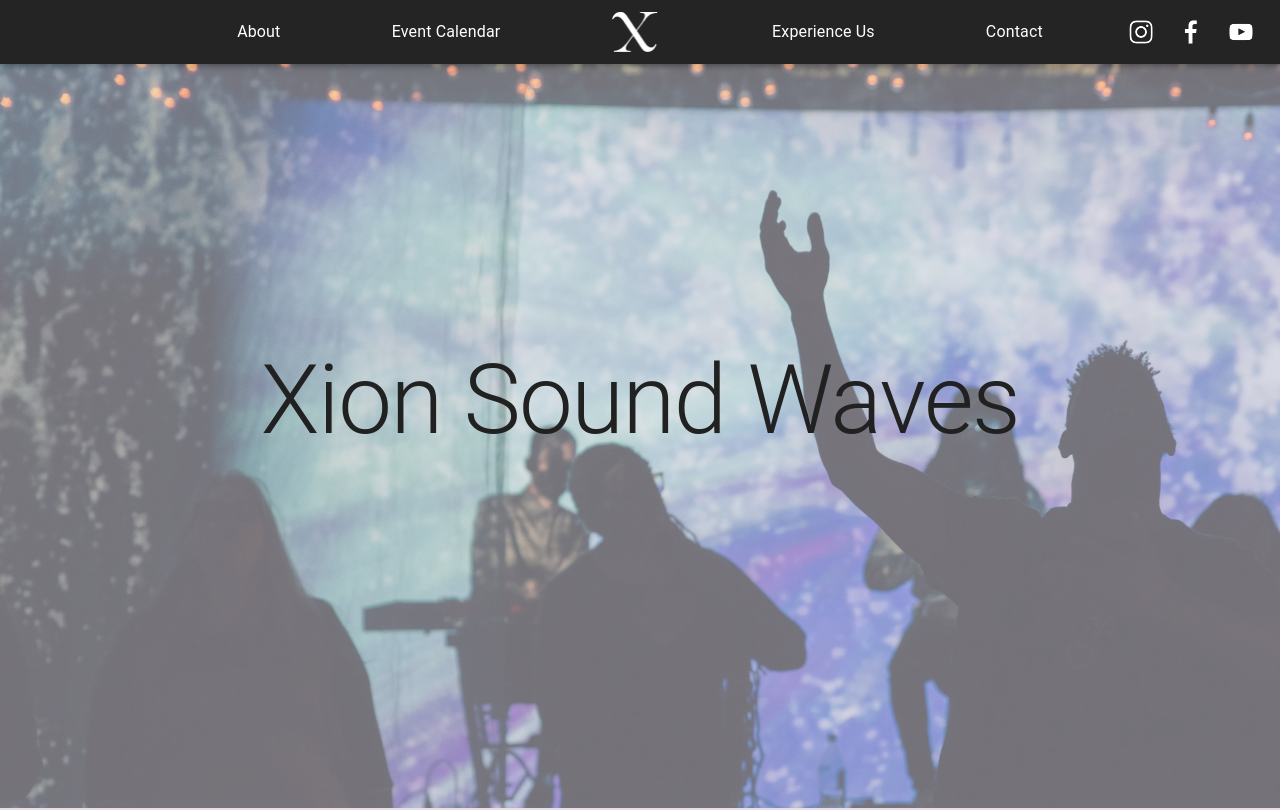
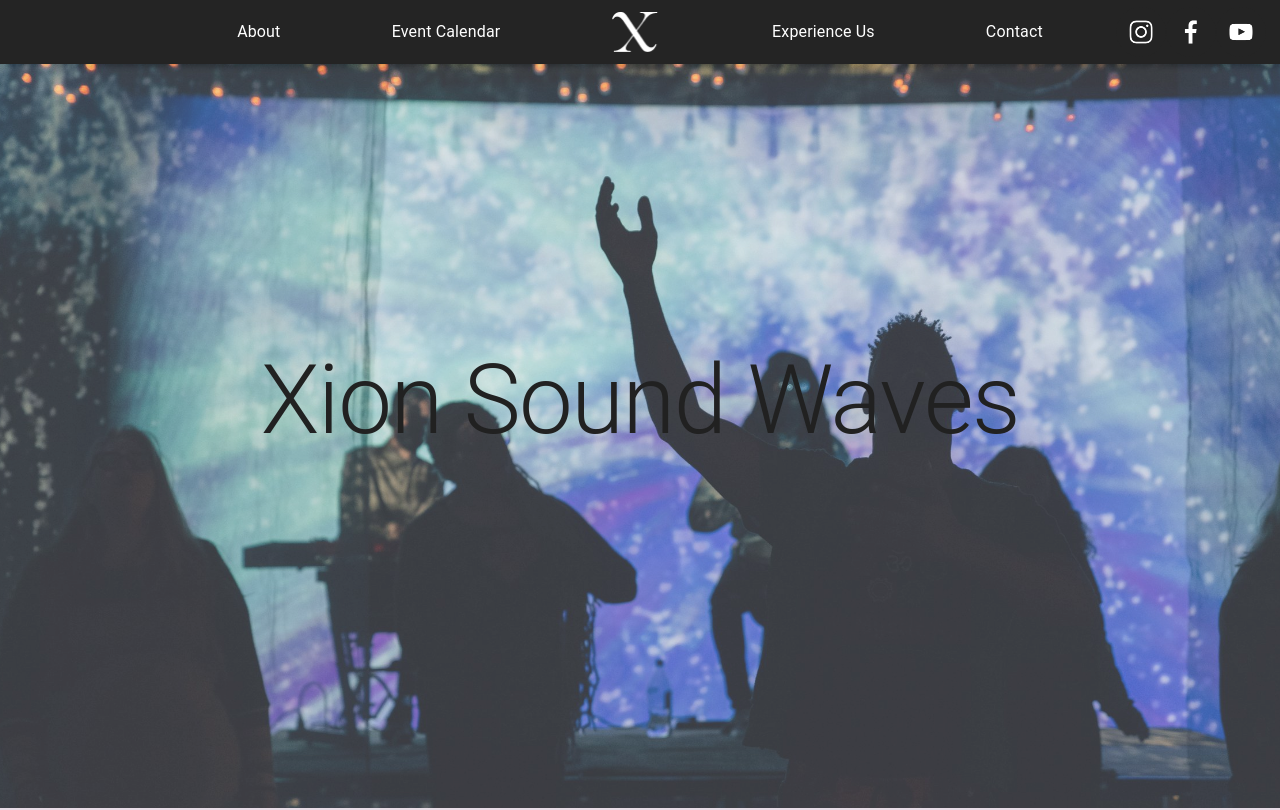
Before and after one commit to huntzinger92/xion-website, a React (Vite) app: page / in a window 1280 px wide. Shown: the top 810 px of the page. Built offline with nearby package versions, Linux system fonts and the light colour scheme.

Commit message:
better css on homepage and page banner images

```diff
--- a/src/components/Home/Home.styles.ts
+++ b/src/components/Home/Home.styles.ts
@@ -22,21 +22,14 @@
   marginBottom: "25px",
 };
 
-// setting a fixed height and width is causing aspect ratio distortion, consider different solution
-export const nonMobileSlideshowImage = {
+// this modifies the aspect ratio a bit at wider screen widths, but seems to be the least evil of all approaches tried so far
+export const slideshowImage = {
   minWidth: "100%",
   minHeight: "calc(100vh - 56px)",
-  // ugly hack to make sure that we reach minimum width and height without blowing picture up to huge proportions, allow to stretch off the screen "a bit"
-  maxWidth: "150%",
-  maxHeight: "135vh",
-  opacity: 0.5,
-};
-
-export const mobileSlideshowImage = {
-  ...nonMobileSlideshowImage,
-  width: "auto",
+  maxHeight: "120vh",
   marginLeft: "50%",
   transform: "translateX(-50%)",
+  opacity: 0.75,
 };
 
 export const homepageHeader: CSSProperties = {
--- a/src/components/Home/Slideshow.tsx
+++ b/src/components/Home/Slideshow.tsx
@@ -15,16 +15,12 @@
   const theme = useTheme();
   const aboveSmallScreen = useMediaQuery(theme.breakpoints.up("sm"));
 
-  const imageStyle = aboveSmallScreen
-    ? styles.nonMobileSlideshowImage
-    : styles.mobileSlideshowImage;
-
   return (
     <Box sx={styles.slideshowContainer}>
       <FadeSlideshow autoplay arrows={false} duration={13000}>
         {homepageImages.map((homepageImage) => (
           <div key={homepageImage}>
-            <ImageLoader style={imageStyle} src={homepageImage} />
+            <ImageLoader style={styles.slideshowImage} src={homepageImage} />
           </div>
         ))}
       </FadeSlideshow>
--- a/src/components/PageBanner/PageBanner.styles.ts
+++ b/src/components/PageBanner/PageBanner.styles.ts
@@ -8,6 +8,8 @@
 export const bannerImage = {
   minHeight: "100%",
   minWidth: "100%",
+  marginLeft: "50%",
+  transform: "translateX(-50%)",
   opacity: 0.6,
 };
 
```
